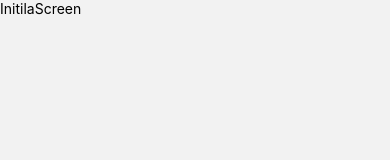
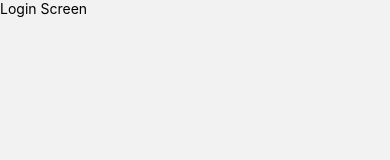
Before and after one commit to athuldev2024/demo-mobile-app, a React Native app in the folder Demo/: screen /InitialScreen in a window 390 px wide. Before the commit this address had no page. Shown: the top 160 px of the page. Built offline with nearby package versions, Linux system fonts and the light colour scheme.

Commit message:
Navigation - Part 1 finished

```diff
--- a/Demo/src/navigation/MainNavigation.jsx
+++ b/Demo/src/navigation/MainNavigation.jsx
@@ -1,16 +1,16 @@
 import React from 'react';
 import {createNativeStackNavigator} from '@react-navigation/native-stack';
 
-import {InitilaScreen, ProfileScreen} from '../screens';
-
-const Stack = createNativeStackNavigator();
+import {InitialScreen, ProfileScreen} from '../screens';
 
 export default function AppNavigator() {
+  const Stack = createNativeStackNavigator();
+
   return (
-    <Stack.Navigator>
+    <Stack.Navigator initialRouteName="InitialScreen">
       <Stack.Screen
-        name="InitilaScreen"
-        component={InitilaScreen}
+        name="InitialScreen"
+        component={InitialScreen}
         options={{headerShown: false}}
       />
       <Stack.Screen
--- /dev/null
+++ b/Demo/src/screens/InitialScreen.jsx
@@ -0,0 +1,34 @@
+import React from 'react';
+import {Text} from 'react-native';
+import {createNativeStackNavigator} from '@react-navigation/native-stack';
+
+import {useState} from 'react';
+
+function Login() {
+  return <Text>Login Screen</Text>;
+}
+
+function Register() {
+  return <Text>Register Screen</Text>;
+}
+
+function InitialScreen() {
+  const Stack = createNativeStackNavigator();
+
+  return (
+    <Stack.Navigator initialRouteName="Login">
+      <Stack.Screen
+        name="Login"
+        component={Login}
+        options={{headerShown: false}}
+      />
+      <Stack.Screen
+        name="Register"
+        component={Register}
+        options={{headerShown: false}}
+      />
+    </Stack.Navigator>
+  );
+}
+
+export default InitialScreen;
--- a/Demo/src/screens/InitilaScreen.jsx
+++ /dev/null
@@ -1,8 +0,0 @@
-import React from 'react';
-import {Text} from 'react-native';
-
-function InitilaScreen() {
-  return <Text>InitilaScreen</Text>;
-}
-
-export default InitilaScreen;
--- a/Demo/src/screens/index.js
+++ b/Demo/src/screens/index.js
@@ -1,4 +1,4 @@
-import InitilaScreen from './InitilaScreen';
+import InitialScreen from './InitialScreen';
 import ProfileScreen from './ProfileScreen';
 
-export {InitilaScreen, ProfileScreen};
+export {InitialScreen, ProfileScreen};
```
